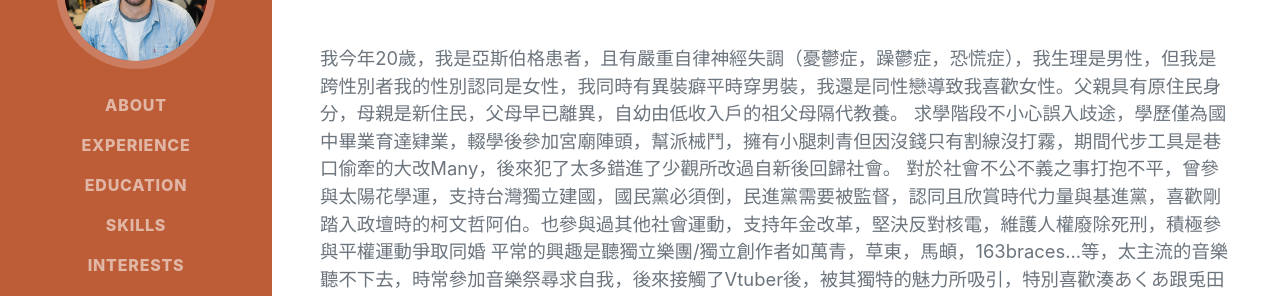
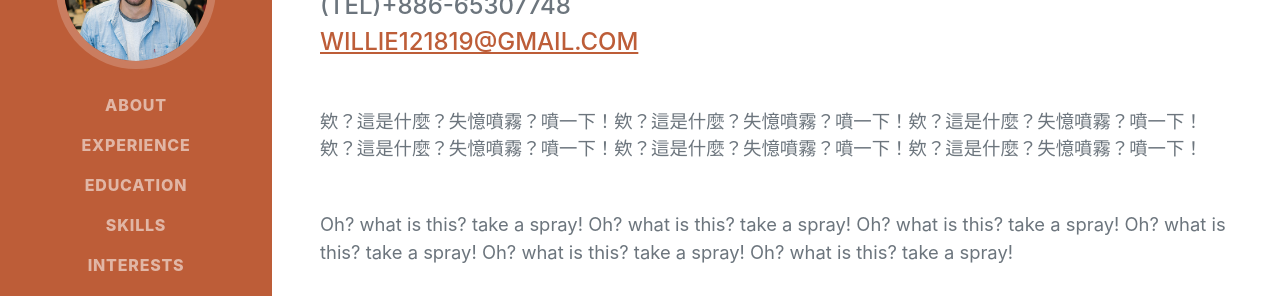
Before and after one commit to willie1218/willie1218.github.io, a plain HTML site: page index.html in a window 1280 px wide. Shown: the part 287-583 px from the top of the page. Drawn offline with nearby package versions, Linux system fonts and the light colour scheme; a web font is replaced by a local one.

Commit message:
更改自介

```diff
--- a/index.html
+++ b/index.html
@@ -48,17 +48,8 @@
                         (TEL)+886-65307748<br />
                         <a href="mailto:name@email.com">willie121819@gmail.com</a>
                     </div>
-                    <p class="lead mb-5">我今年20歲，我是亞斯伯格患者，且有嚴重自律神經失調（憂鬱症，躁鬱症，恐慌症），我生理是男性，但我是跨性別者我的性別認同是女性，我同時有異裝癖平時穿男裝，我還是同性戀導致我喜歡女性。父親具有原住民身分，母親是新住民，父母早已離異，自幼由低收入戶的祖父母隔代教養。
-
-求學階段不小心誤入歧途，學歷僅為國中畢業育達肄業，輟學後參加宮廟陣頭，幫派械鬥，擁有小腿刺青但因沒錢只有割線沒打霧，期間代步工具是巷口偷牽的大改Many，後來犯了太多錯進了少觀所改過自新後回歸社會。
-
-對於社會不公不義之事打抱不平，曾參與太陽花學運，支持台灣獨立建國，國民黨必須倒，民進黨需要被監督，認同且欣賞時代力量與基進黨，喜歡剛踏入政壇時的柯文哲阿伯。也參與過其他社會運動，支持年金改革，堅決反對核電，維護人權廢除死刑，積極參與平權運動爭取同婚
-
-平常的興趣是聽獨立樂團/獨立創作者如萬青，草東，馬頔，163braces...等，太主流的音樂聽不下去，時常參加音樂祭尋求自我，後來接觸了Vtuber後，被其獨特的魅力所吸引，特別喜歡湊あくあ跟兎田ぺこら，但太常抖內所以身無分文
-
-我的職業是藝術創作者/台羅拼音推廣者/網路評論家，同時兼職Foodpanda跟ubereat雙棲。
-
-對我而言活著一直不容易，我常覺得自己是在求生存，而不是在生活。這條路，我一直走得很辛苦。</p>
+                    <p class="lead mb-5">欸？這是什麼？失憶噴霧？噴一下！欸？這是什麼？失憶噴霧？噴一下！欸？這是什麼？失憶噴霧？噴一下！欸？這是什麼？失憶噴霧？噴一下！欸？這是什麼？失憶噴霧？噴一下！欸？這是什麼？失憶噴霧？噴一下！</p>
+                    <p class="lead mb-5">Oh? what is this? take a spray! Oh? what is this? take a spray! Oh? what is this? take a spray! Oh? what is this? take a spray! Oh? what is this? take a spray! Oh? what is this? take a spray! </p>
                     <div class="social-icons">
                         <a class="social-icon" href="#!"><i class="fab fa-linkedin-in"></i></a>
                         <a class="social-icon" href="#!"><i class="fab fa-github"></i></a>
```
